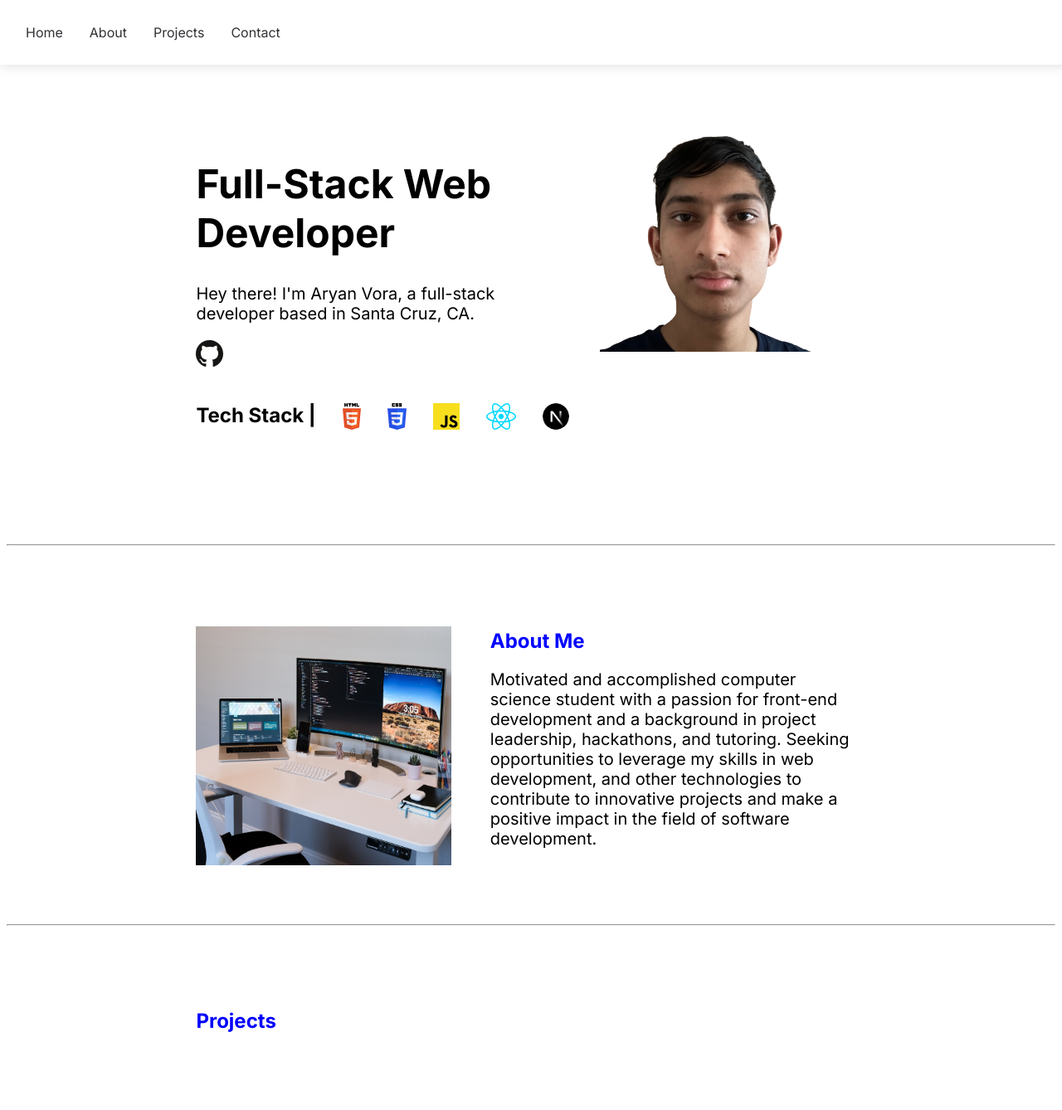
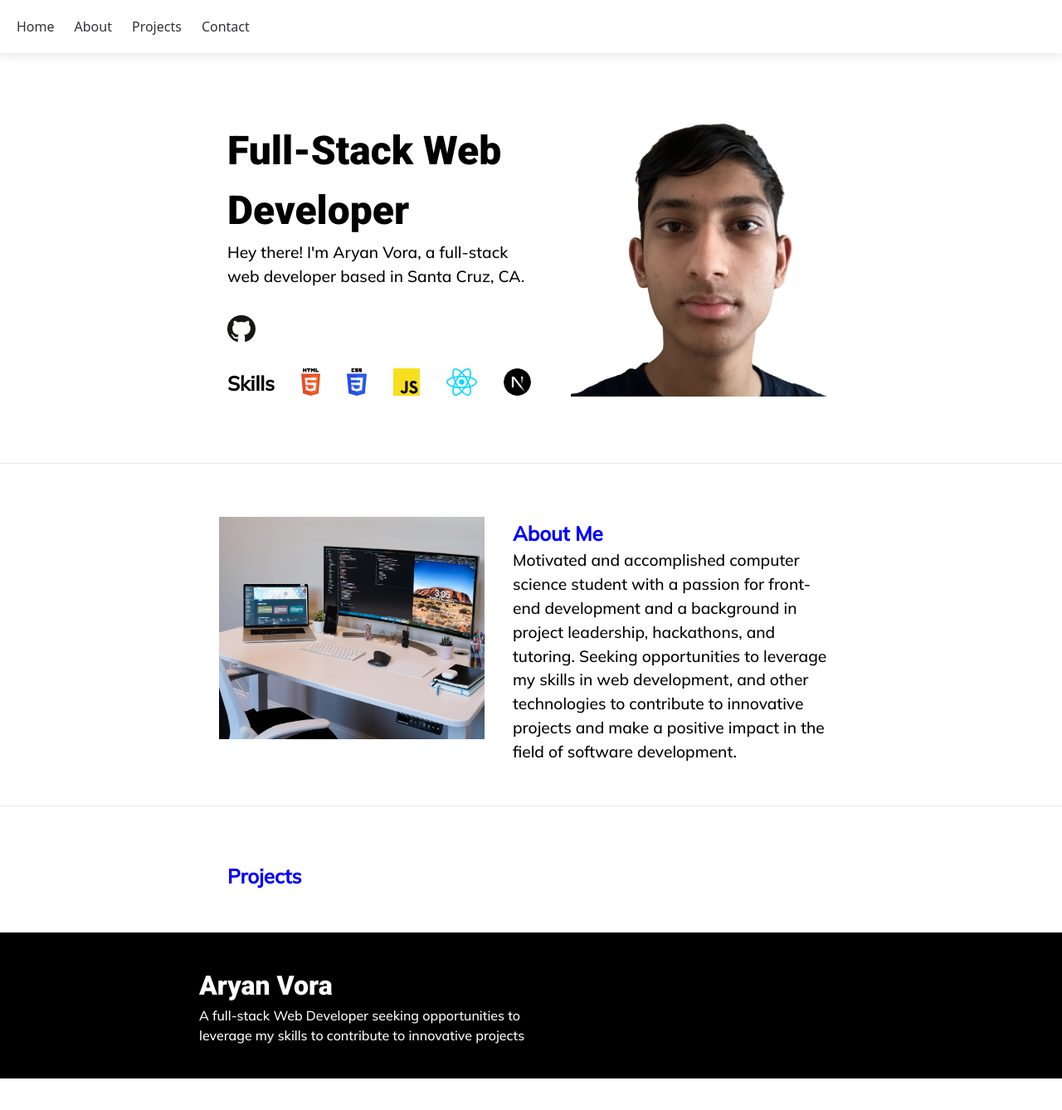
Before and after one commit to Aryan-Vora/Portfolio, a Next.js app: page / in a window 1280 px wide. Shown: the top 1338 px of the page at 83% size. After the commit the page ends 1300 px from the top, so only its background shows below. Built offline with nearby package versions, Linux system fonts and the light colour scheme.

Commit message:
fixed some code and added a footer

```diff
--- /dev/null
+++ b/app/about/page.jsx
@@ -0,0 +1,10 @@
+export default function About() {
+  return (
+    <main>
+      <title>Test Page</title>
+      <a className="text-3xl font-bold underline" href="/">
+        test
+      </a>
+    </main>
+  );
+}
--- /dev/null
+++ b/app/globals.css
@@ -0,0 +1,68 @@
+@tailwind base;
+@tailwind components;
+@tailwind utilities;
+
+*,
+*::before,
+*::after {
+  box-sizing: border-box;
+}
+html {
+  scroll-behavior: smooth;
+}
+body {
+  color: var(--off-white);
+  background-color: var(--dark);
+}
+
+h1 {
+  color: var(--green);
+  font-size: var(--font-size-lg);
+}
+
+p {
+  font-size: var(--font-size-md);
+}
+
+p,
+article,
+section {
+  line-height: 1.5;
+}
+
+:focus {
+  outline: 0.15rem dashed var(--off-white);
+  outline-offset: 0.25rem;
+}
+main:focus {
+  outline: none;
+}
+
+img {
+  max-width: 100%;
+}
+nav {
+  align-items: center;
+  background-color: #fff;
+  box-shadow: 0 0 15px rgba(0, 0, 0, 0.15);
+  display: flex;
+  height: auto;
+  left: 0;
+  padding: 1vh;
+  position: fixed;
+  top: 0;
+  width: 100%;
+}
+
+nav a {
+  float: left;
+  color: #313236;
+  text-align: center;
+  padding: 1.5vh 1.5vh;
+  text-decoration: none;
+  font-size: 2vh;
+}
+
+nav a:hover {
+  color: blue;
+}
--- a/app/layout.js
+++ /dev/null
@@ -1,16 +0,0 @@
-import { Inter } from 'next/font/google'
-
-const inter = Inter({ subsets: ['latin'] })
-
-export const metadata = {
-  title: 'Portfolio',
-  description: 'Generated by create next app',
-}
-
-export default function RootLayout({ children }) {
-  return (
-    <html lang="en">
-      <body className={inter.className}>{children}</body>
-    </html>
-  )
-}
--- /dev/null
+++ b/app/layout.jsx
@@ -0,0 +1,41 @@
+import { Inter } from "next/font/google";
+import "./globals.css";
+import styles from "./page.module.css";
+const inter = Inter({ subsets: ["latin"] });
+
+export const metadata = {
+  title: "Portfolio",
+  description: "My personal portfolio",
+};
+
+export default function RootLayout({ children }) {
+  return (
+    <html lang="en">
+      <body className="">
+        <div className={styles.navbox}>
+          <nav>
+            <ul>
+              <a rel="noopener" target="_self" href="#home">
+                Home
+              </a>
+              <a rel="noopener" target="_self" href="#about">
+                About
+              </a>
+              <a rel="noopener" target="_self" href="#projects">
+                Projects
+              </a>
+              <a
+                rel="noopener"
+                target="_self"
+                href="mailto:voraaryan1@gmail.com"
+              >
+                Contact
+              </a>
+            </ul>
+          </nav>
+        </div>
+        {children}
+      </body>
+    </html>
+  );
+}
--- a/app/page.js
+++ /dev/null
@@ -1,59 +0,0 @@
-import styles from './page.module.css'
-
-export default function Home() {
-  return (
-    <main className={styles.main}>
-      <div className={styles.topnav}>
-        <a rel="noopener" target="_self" href="#home">Home</a>
-        <a rel="noopener" target="_self" href="#about">About</a>
-        <a rel="noopener" target="_self" href="#projects">Projects</a>
-        <a rel="noopener" target="_self" href="mailto:voraaryan1@gmail.com">Contact</a>
-      </div>
-      <div id="home"className={styles.cardgenBox}>
-
-        <div className={styles.boxContent}>
-            <h1>Full-Stack Web Developer</h1>
-            <p>Hey there! I'm Aryan Vora, a full-stack developer based in Santa Cruz, CA. </p>
-            <a href="https://github.com/Aryan-Vora"><img src="github-icon.svg"></img> </a>
-            <div className={styles.techStack}>
-            <ul>Tech Stack |
-              <li>
-                <img src="html-5.svg"></img>
-              </li>
-              <li>
-                <img src="css-3.svg"></img>
-              </li>
-              <li>
-                <img src="javascript.svg"></img>
-              </li>
-              <li>
-              <img src="react.svg"></img>
-              </li>
-              <li>
-              <img id="about" src="nextjs-icon.svg"></img>
-              </li>
-              </ul>
-              </div>
-        </div>
-        <img src="facecropped.png" className={styles.card}></img>
-      </div>
-      <hr ></hr>
-      <div className={styles.cardgenBox2}>
-      <img src="croppeddesk.jpg" className={styles.card2}></img>
-
-        <div className={styles.boxContent}>
-              <h2>About Me</h2>
-              <p className={styles.longDescription}>Motivated and accomplished computer science student with a passion for front-end development and a background in project leadership, hackathons, and tutoring. Seeking opportunities to leverage my skills in web development, and other technologies to contribute to innovative projects and make a positive impact in the field of software development.
- </p>
-        </div>
-      </div>
-      <hr></hr>
-      <div id="projects"className={styles.cardgenBox3}>
-
-        <div className={styles.boxContent}>
-              <h2>Projects</h2>
-        </div>
-      </div>
-    </main>
-  )
-}
--- /dev/null
+++ b/app/page.jsx
@@ -0,0 +1,83 @@
+import styles from "./page.module.css";
+import { Roboto } from "next/font/google";
+const roboto = Roboto({
+  weight: ["900"],
+  subsets: ["latin"],
+  variable: "--font-roboto",
+});
+import { Mulish } from "next/font/google";
+const mulish = Mulish({
+  weight: ["500"],
+  subsets: ["latin"],
+  variable: "--font-mulish",
+});
+export default function Home() {
+  return (
+    <main className={`${mulish.className}`}>
+      <div id="home" className={styles.cardgenBox}>
+        <div className={styles.boxContent}>
+          <h1 className={`${roboto.className}`}>Full-Stack Web Developer</h1>
+          <p>
+            Hey there! I'm Aryan Vora, a full-stack web developer based in Santa
+            Cruz, CA.{" "}
+          </p>
+          <a href="https://github.com/Aryan-Vora">
+            <img className={styles.icon} src="github-icon.svg"></img>{" "}
+          </a>
+          <div className={styles.skills}>
+            <ul>
+              Skills
+              <li>
+                <img src="html-5.svg"></img>
+              </li>
+              <li>
+                <img src="css-3.svg"></img>
+              </li>
+              <li>
+                <img src="javascript.svg"></img>
+              </li>
+              <li>
+                <img src="react.svg"></img>
+              </li>
+              <li>
+                <img id="about" src="nextjs-icon.svg"></img>
+              </li>
+            </ul>
+          </div>
+        </div>
+        <img src="facecropped.png" className={styles.card}></img>
+      </div>
+      <hr></hr>
+      <div className={styles.cardgenBox}>
+        <img src="croppeddesk.jpg" className={styles.card}></img>
+
+        <div className={styles.boxContent}>
+          <h2 className={styles.subheader}>About Me</h2>
+          <p>
+            Motivated and accomplished computer science student with a passion
+            for front-end development and a background in project leadership,
+            hackathons, and tutoring. Seeking opportunities to leverage my
+            skills in web development, and other technologies to contribute to
+            innovative projects and make a positive impact in the field of
+            software development.
+          </p>
+        </div>
+      </div>
+      <hr></hr>
+      <div id="projects" className={styles.cardgenBox}>
+        <div className={styles.boxContent}>
+          <h2 className={styles.subheader}>Projects</h2>
+        </div>
+      </div>
+      <div className={styles.footer}>
+        <h1 className={`${roboto.className}`}>Aryan Vora</h1>
+        <div className={styles.footerDescription}>
+          <p>
+            A full-stack Web Developer seeking opportunities to leverage my
+            skills to contribute to innovative projects
+          </p>
+        </div>
+      </div>
+    </main>
+  );
+}
--- a/app/page.module.css
+++ b/app/page.module.css
@@ -1,75 +1,22 @@
-style.html,
-style.body {
-  background-color: #f9f9f9;
-  width: 100%;
-  height: 100%;
-  overflow-x: hidden;
-  color: #2c2e33;
-}
-.topnav {
-  align-items: center;
-  background-color: #fff;
-  box-shadow: 0 0 15px rgba(0, 0, 0, 0.15);
-  display: flex;
-  font-size: 1.7rem;
-  height: auto;
-  left: 0;
-  padding: 15px;
-  position: fixed;
-  top: 0;
-  width: 100%;
-}
-
-.topnav a {
-  float: left;
-  color: #313236;
-  text-align: center;
-  padding: 14px 16px;
-  text-decoration: none;
-  font-size: 2vh;
-}
-
-.topnav a:hover {
-  color: blue;
-}
 .cardgenBox {
   display: flex;
   margin-left: auto;
   margin-right: auto;
-  width: 110vh;
-  height: 70vh;
+
+  width: 100vh;
   border: none;
-  padding-top: 10vh;
-}
-.cardgenBox2 {
-  display: flex;
-  margin-left: auto;
-  margin-right: auto;
-  width: 110vh;
-  height: 55vh;
-  border: none;
-}
-.cardgenBox3 {
-  display: flex;
-  margin-left: auto;
-  margin-right: auto;
-  width: 110vh;
-  height: 30vh;
-  border: none;
+  margin-bottom: 5vh;
 }
 .card {
-  margin-top: 7%;
+  margin-bottom: 5vh;
+  margin-top: 8%;
   margin-left: 3%;
-  width: 30%;
-  height: 33vh;
-  padding: 10px;
+  width: 25vw;
+  max-height: 43vh;
 }
-.card2 {
-  margin-top: 9%;
-  margin-left: 3%;
-  width: 35%;
-  height: 36vh;
-  padding: 10px;
+.icon {
+  margin-top: 4vh;
+  margin-bottom: 4vh;
 }
 .boxContent {
   margin-top: 7%;
@@ -82,18 +29,12 @@ style.body {
 .boxContent h1 {
   font-size: 6vh;
 }
-.boxContent h2 {
-  color: blue;
+.boxContent p {
+  font-size: 2.4vh;
 }
-.boxContent p {
-  font-size: 2.5vh;
-}
-.boxContent h3 {
-  margin-top: 8vh;
-  font-size: 2.5vh;
-}
+
 .boxContent img {
-  height: 4vh;
+  height: 4.1vh;
 }
 .boxContent ul {
   font-size: 3vh;
@@ -109,13 +50,31 @@ style.body {
   list-style-type: none;
   display: inline;
 }
-.techStack {
+.skills {
   height: 8vh;
-  margin-top: 5vh;
+  margin-top: 3vh;
   align-items: center;
   width: 100vh;
   position: flex;
 }
-.longDescription {
-  font-size: 1vh;
+.navbox {
+  height: 10vh;
 }
+.subheader {
+  font-size: 3vh;
+  font-weight: bold;
+  color: blue;
+}
+.footer {
+  width: 100%;
+  height: 22vh;
+  background: black;
+  color: white;
+  padding-left: 30vh;
+  padding-top: 5vh;
+  font-size: 4vh;
+}
+.footerDescription {
+  width: 40%;
+  font-size: 2vh;
+}
--- a/package.json
+++ b/package.json
@@ -12,5 +12,10 @@
     "next": "13.4.6",
     "react": "18.2.0",
     "react-dom": "18.2.0"
+  },
+  "devDependencies": {
+    "autoprefixer": "^10.4.14",
+    "postcss": "^8.4.24",
+    "tailwindcss": "^3.3.2"
   }
 }
--- /dev/null
+++ b/postcss.config.js
@@ -0,0 +1,6 @@
+module.exports = {
+  plugins: {
+    tailwindcss: {},
+    autoprefixer: {},
+  },
+}
--- /dev/null
+++ b/tailwind.config.js
@@ -0,0 +1,20 @@
+/** @type {import('tailwindcss').Config} */
+module.exports = {
+  content: [
+    "./app/**/*.{js,ts,jsx,tsx,mdx}",
+    "./pages/**/*.{js,ts,jsx,tsx,mdx}",
+    "./components/**/*.{js,ts,jsx,tsx,mdx}",
+
+    // Or if using `src` directory:
+    "./src/**/*.{js,ts,jsx,tsx,mdx}",
+  ],  theme: {
+    extend: {
+      fontFamily: {
+        /*add roboto and mulish*/
+        roboto: ['var(--font-roboto)'],
+        mulish: ['var(--font-mulish)'],
+    },
+  },
+  plugins: [],
+}
+}
```
Also changed, not shown: public/face.png (added), 1 other file (tests, documents, lock files or other folders).
